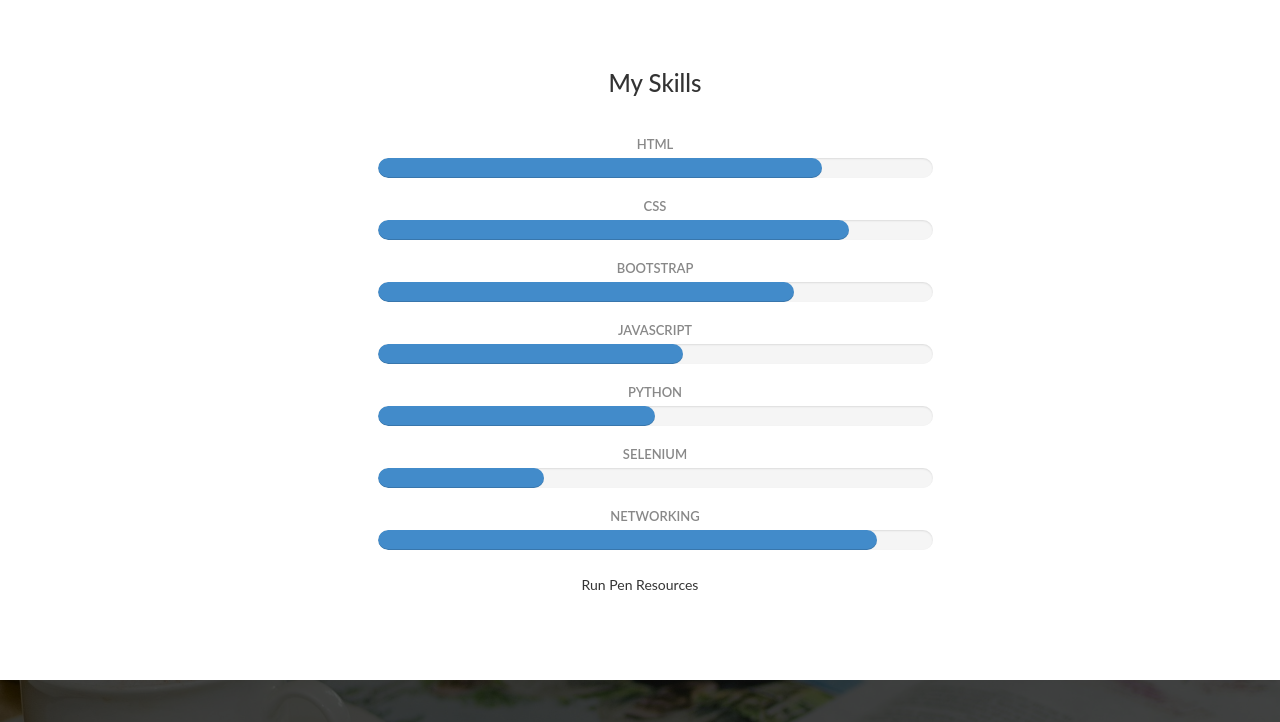
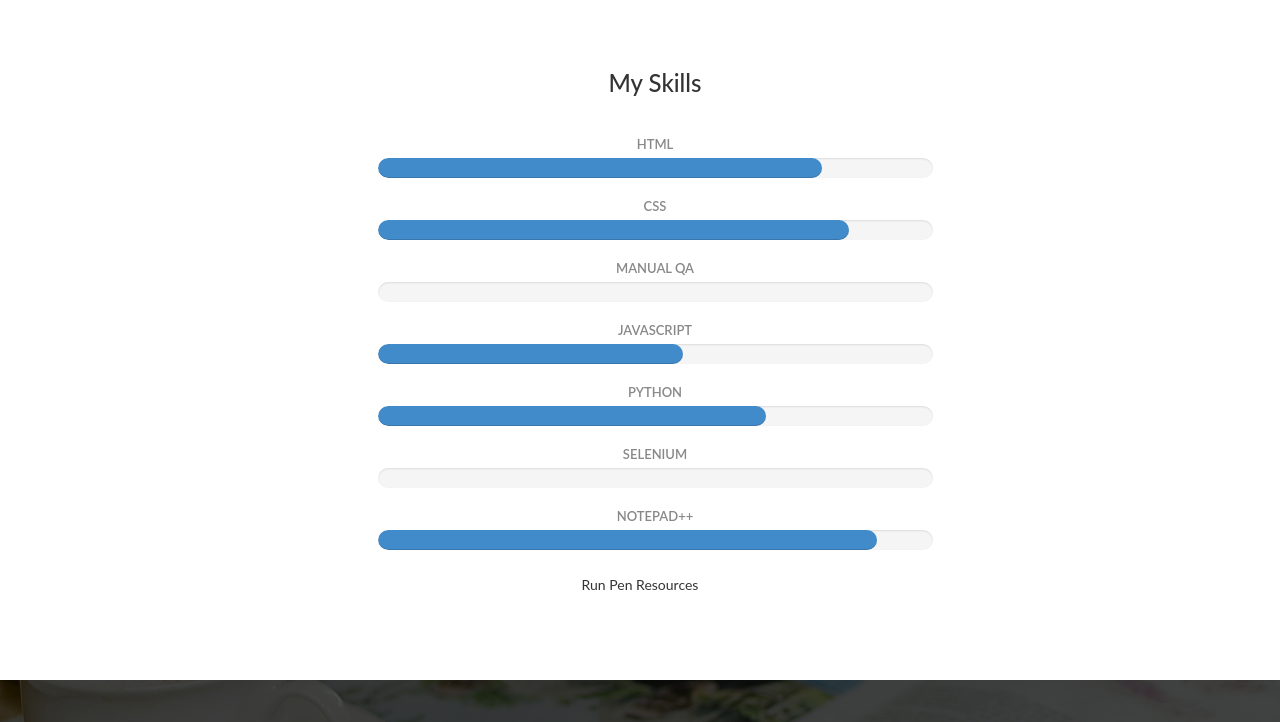
Before and after one commit to yw4551/my-website, a plain HTML site: page index.html in a window 1280 px wide. Shown: the part 1970-2692 px from the top of the page. Drawn offline with Linux system fonts and the light colour scheme.

Commit message:
Update index.html

```diff
--- a/index.html
+++ b/index.html
@@ -49,7 +49,7 @@
             <div class="col-md-8 col-md-offset-2" >
 <h1 > QUALITY ASSURANCE </h1>
                 <p >
-                    My name is yitzi weiner and i grew up in Jerusalem Israel. My parents immigrated from the u.s.a. Im 25 years old and I was borne 22/09/1996. I'm stoding fur qa in the College of Automation - Gal Matalon www.automation.co.il.
+                    My name is yitzi weiner and i grew up in Jerusalem Israel. My parents immigrated from the u.s.a. Im 25 years old and I was borne on 22/09/1996. I'm stoding fur qa in the College of Automation - Gal Matalon www.automation.co.il.
                 </p>
                 <hr />
                 <hr />
@@ -160,9 +160,9 @@
 
                 </div>
             </div>
-                <span>Bootstrap</span>
+                <span>Manual QA</span>
             <div class="progress skill-bar">
-                <div class="progress-bar progress-bar-primary" role="progressbar" aria-valuenow="75" aria-valuemin="0" aria-valuemax="100">
+                <div class="progress-bar progress-bar-primary" role="progressbar" aria-valuenow="0" aria-valuemin="0" aria-valuemax="100">
                 </div>
             </div>
 
@@ -174,19 +174,19 @@
 
                 <span>python</span>
             <div class="progress skill-bar">
-                <div class="progress-bar progress-bar-primary" role="progressbar" aria-valuenow="50" aria-valuemin="0" aria-valuemax="100">
+                <div class="progress-bar progress-bar-primary" role="progressbar" aria-valuenow="70" aria-valuemin="0" aria-valuemax="100">
 
                 </div>
             </div>
 
                 <span>selenium</span>
             <div class="progress skill-bar">
-                <div class="progress-bar progress-bar-primary" role="progressbar" aria-valuenow="30" aria-valuemin="0" aria-valuemax="100">
+                <div class="progress-bar progress-bar-primary" role="progressbar" aria-valuenow="0" aria-valuemin="0" aria-valuemax="100">
 
                 </div>
             </div>
 
-                <span>networking</span>
+                <span>Notepad++</span>
             <div class="progress skill-bar">
                 <div class="progress-bar progress-bar-primary" role="progressbar" aria-valuenow="90" aria-valuemin="0" aria-valuemax="100">
 
```
